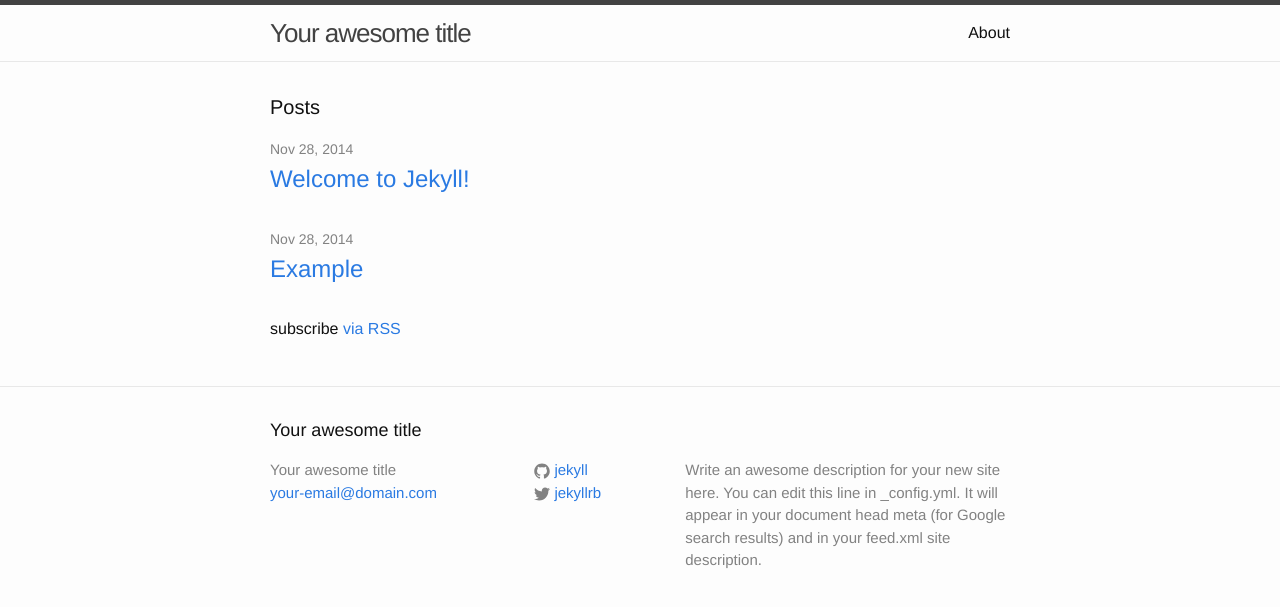
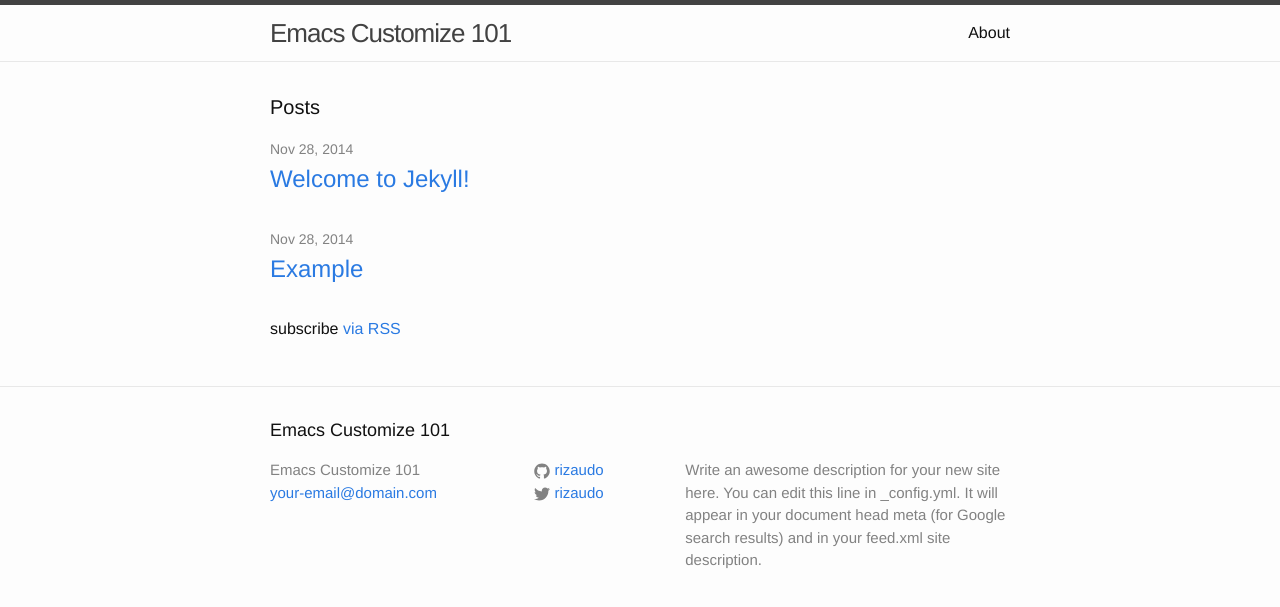
Before and after one commit to rizaudo/emacs-customize-101-jp, a Jekyll site: the page built from index.html, in a window 1280 px wide. Shown: the top 607 px of the page. Built offline with Jekyll 4.4.1, drawn with Linux system fonts in a browser that asks for light colours.

Commit message:
fix config

```diff
--- a/_config.yml
+++ b/_config.yml
@@ -1,14 +1,14 @@
 # Site settings
-title: Your awesome title
+title: Emacs Customize 101
 email: your-email@domain.com
 description: > # this means to ignore newlines until "baseurl:"
   Write an awesome description for your new site here. You can edit this
   line in _config.yml. It will appear in your document head meta (for
   Google search results) and in your feed.xml site description.
-baseurl: "" # the subpath of your site, e.g. /blog/
-url: "http://yourdomain.com" # the base hostname & protocol for your site
-twitter_username: jekyllrb
-github_username:  jekyll
+baseurl: "/emacs-customize-101-jp" # the subpath of your site, e.g. /blog/
+url: "http://rizaudo.github.com/emacs-customize-101-jp" # the base hostname & protocol for your site
+twitter_username: rizaudo
+github_username:  rizaudo
 
 # Build settings
 markdown: kramdown
```
